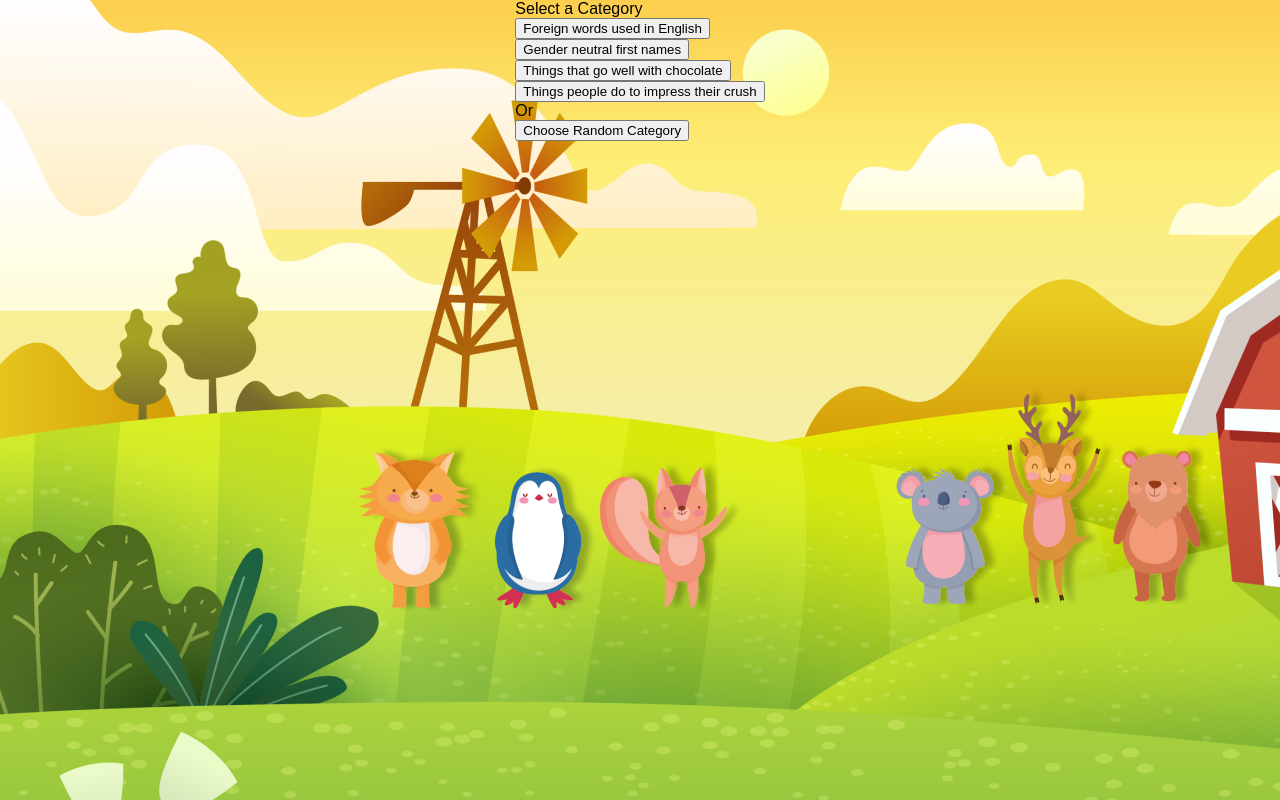
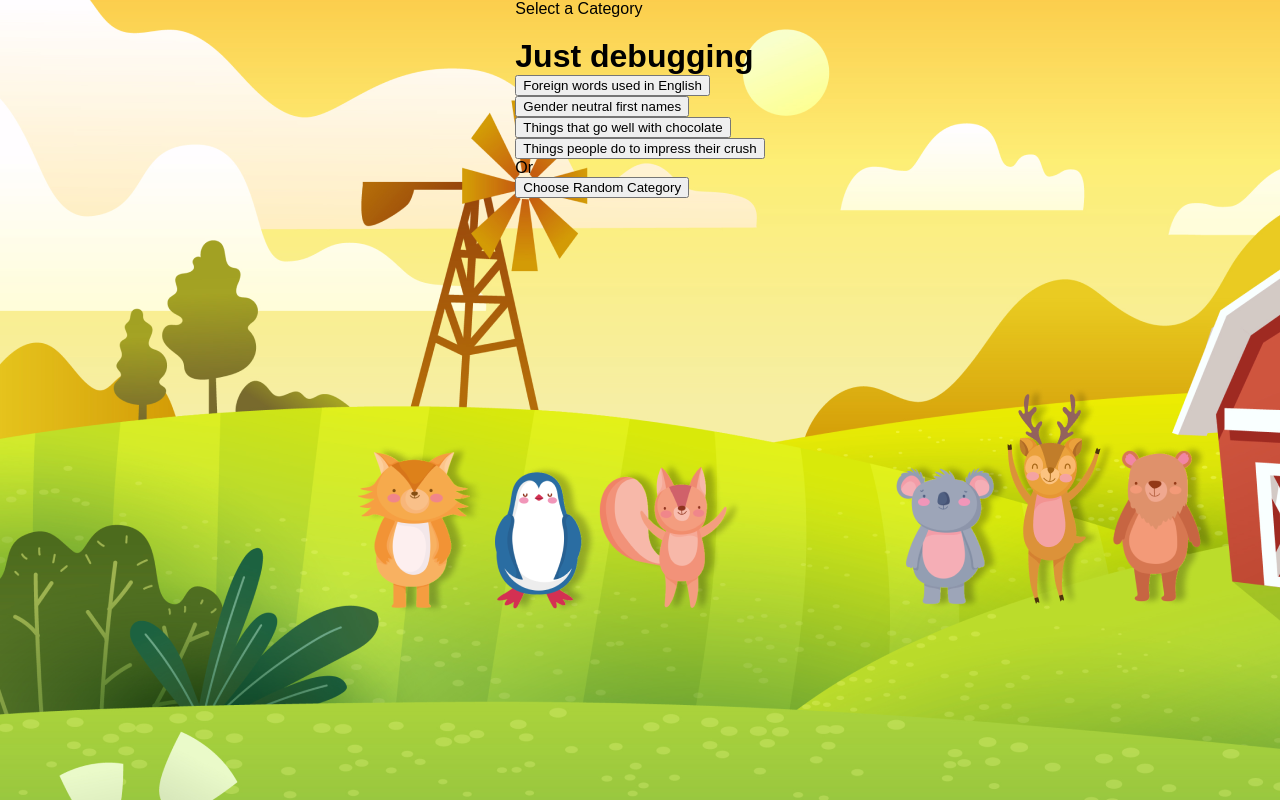
Before and after one commit to tiktok-camp-besties/hangman, a React (Create React App) app: page / in a window 1280 px wide. Both pictures are taken after a click on the button "Start Playing". Built offline with nearby package versions, Linux system fonts and the light colour scheme.

Commit message:
Test deploying to github pages

```diff
--- a/src/components/ChooseCategoryPage.js
+++ b/src/components/ChooseCategoryPage.js
@@ -11,6 +11,8 @@ export default function ChooseCategoryPage({ changePageFn, setNewCategory, setNe
   return (
     <>
       <div className='pageTitle' >Select a Category</div>
+
+      <h1>Just debugging</h1>
 
       {/* List of buttons for player to choose their category */}
       {categoryList(false).map(category => {
```
